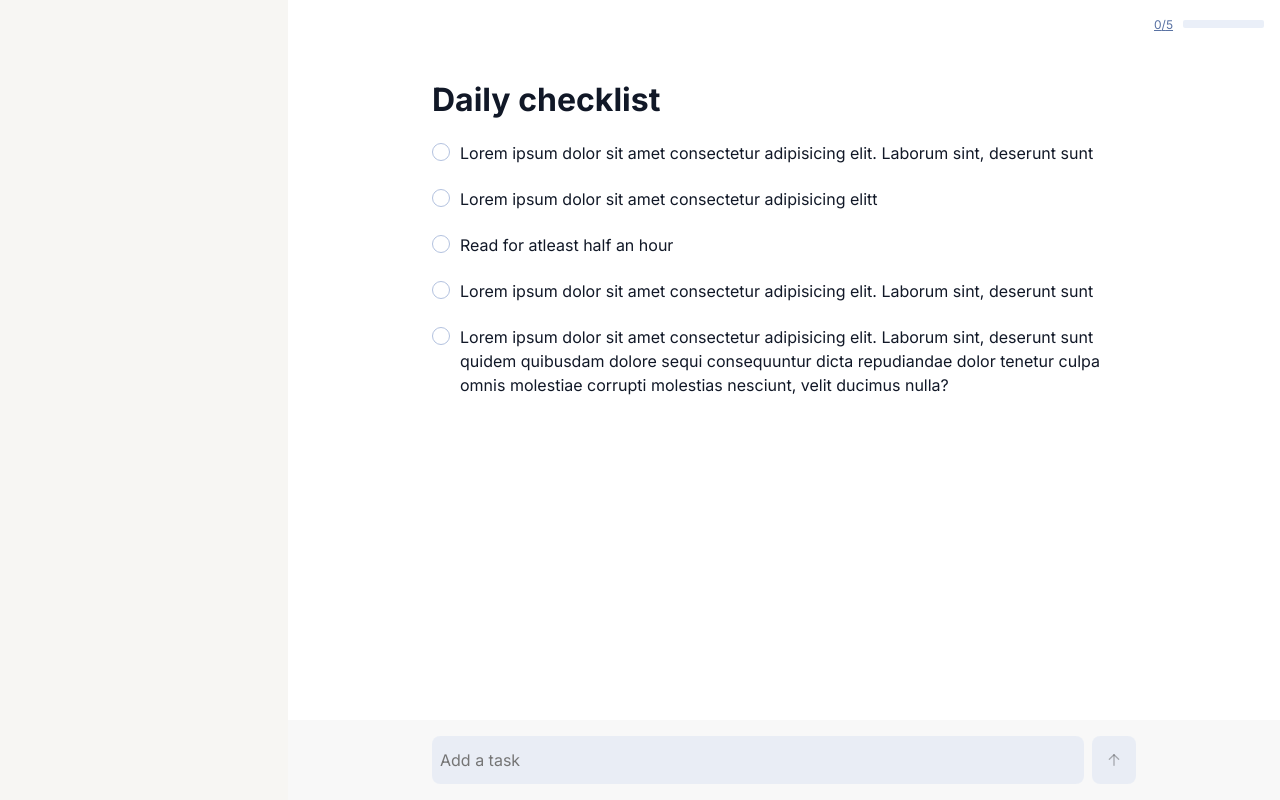
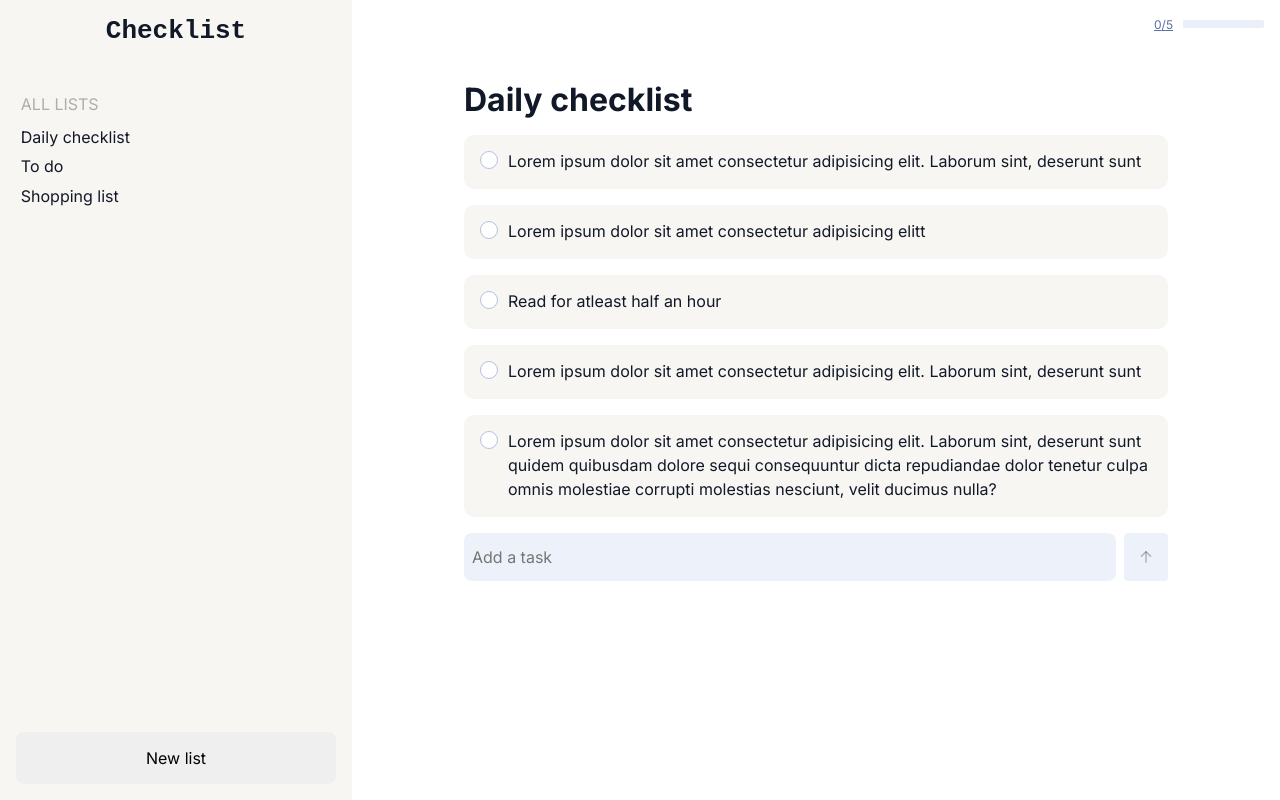
Before and after one commit to manish-basargekar/compound, a Next.js app: page /dashboard in a window 1280 px wide. Built offline with nearby package versions, Linux system fonts and the light colour scheme.

Commit message:
added sidebar content, removed bottom bar

```diff
--- a/components/Task/Task.module.scss
+++ b/components/Task/Task.module.scss
@@ -4,7 +4,8 @@
     transition: text-decoration 300ms ease;
     padding:0;
 
-    // background-color: #fff;
+    background-color: #f7f6f3;
+    padding: 1rem;
     border-radius: 10px;
     // box-shadow: rgba(0, 0, 0, 0.08) 0px 1px 3px 0px;
     // width: 600px;
@@ -12,7 +13,7 @@
     font-size: 1rem;
     display: flex;
     margin: auto;
-    margin-top: 1.5rem;
+    margin-top: 1rem;
     position: relative;
     // color: #4B5563;
 
--- a/pages/dashboard.jsx
+++ b/pages/dashboard.jsx
@@ -63,7 +63,23 @@ export default function Home() {
 	return (
 		<>
 			<div className={Style.container}>
-				<div className={Style.sidebar}></div>
+				<div className={Style.sidebar}>
+					<div className={Style.sidebar__header}>
+						<h1>Checklist</h1>
+					</div>
+					<div className={Style.sidebar__content}>
+						<div className={Style.head}>
+							<h3>All lists</h3>
+							{/* <button>+</button> */}
+						</div>
+						<ul>
+							<li>Daily checklist</li>
+							<li>To do</li>
+							<li>Shopping list</li>
+						</ul>
+					</div>
+					<button className={Style.createListBtn}>New list</button>
+				</div>
 
 				<main className={Style.main}>
 					<div className={Style.navbar}>
@@ -85,8 +101,58 @@ export default function Home() {
 							<h1>Daily checklist</h1>
 						</div>
 						<Task habitList={habitList} setHabitList={setHabitList} />
+						<form onSubmit={addHabit}>
+							<div className={Style.addTask}>
+								{/* <div className={Style.icon}>
+									<svg
+										stroke="currentColor"
+										fill="none"
+										stroke-width="2"
+										viewBox="0 0 24 24"
+										stroke-linecap="round"
+										stroke-linejoin="round"
+										height="1em"
+										width="1em"
+										xmlns="http://www.w3.org/2000/svg"
+									>
+										<line x1="12" y1="5" x2="12" y2="19"></line>
+										<line x1="5" y1="12" x2="19" y2="12"></line>
+									</svg>
+								</div> */}
+								<TextareaAutosize
+									maxRows={5}
+									required
+									placeholder="Add a task"
+									className={Style.addHabitInput}
+									value={newHabit}
+									onChange={(e) => setNewHabit(e.target.value)}
+								/>
 							</div>
-					<div className={Style.bottomBar}>
+							<button
+								type="submit"
+								disabled={newHabit ? false : true}
+								className={Style.addHabitBtn}
+								// style={{ backgroundColor: newHabit ? "#F900BF" : "none" }}
+							>
+								<svg
+									xmlns="http://www.w3.org/2000/svg"
+									width="16"
+									height="16"
+									viewBox="0 0 24 24"
+									fill="none"
+									stroke="currentColor"
+									strokeWidth="2"
+									strokeLinecap="round"
+									strokeLinejoin="round"
+									// class="ai ai-ArrowUp"
+								>
+									<path d="M12 20V4" />
+									<path d="M5 11l7-7 7 7" />
+								</svg>
+							</button>
+						</form>
+					</div>
+					{/* <div className={Style.bottomBar}>
 						<form onSubmit={addHabit}>
 							<div className={Style.addTask}>
 								<TextareaAutosize
@@ -121,7 +187,7 @@ export default function Home() {
 								</svg>
 							</button>
 						</form>
-					</div>
+					</div> */}
 				</main>
 			</div>
 		</>
--- a/styles/Home.module.scss
+++ b/styles/Home.module.scss
@@ -19,15 +19,86 @@
     font-weight: 300;
   }
 
-
-
   .sidebar {
-    width: 18rem;
+    width: 22rem;
     height: 100vh;
     background-color: #f7f6f3;
     // position: absolute;
     // left: 0;
     // right: 0;
+
+    display: flex;
+    flex-direction: column;
+    justify-content: space-between;
+    align-items: center;
+    padding: 1rem;
+
+    h1 {
+      font-family: monospace;
+      // width: 100%;
+      // border-bottom: 2px solid grey;
+    }
+
+    .sidebar__content {
+      width: 100%;
+      height: 100%;
+      margin-top: 3rem;
+
+      .head {
+        display: flex;
+        align-items: center;
+        justify-content: space-between;
+
+        h3 {
+          text-transform: uppercase;
+          margin-left: 0.3rem;
+          font-size: 1rem;
+          font-weight: 300;
+          color: rgb(175, 173, 173);
+        }
+        button {
+          width: 2rem;
+          height: 2rem;
+          font-size: 1.5rem;
+          display: flex;
+          justify-content: center;
+          align-items: center;
+          border: none;
+          border-radius: 4px;
+          // background-color: #e9e9e9;
+          cursor: pointer;
+        }
+      }
+    }
+
+    ul {
+      // background-color: #f90099;
+      width: 100%;
+      align-self: stretch;
+      margin-top: 0.5rem;
+
+      li {
+        // margin-top: 1rem;
+        list-style: none;
+        // width: 100%;
+        cursor: pointer;
+        padding: 0.3rem;
+        border-radius: 4px;
+
+        &:hover {
+          background-color: #e7e7e6;
+        }
+      }
+    }
+
+    .createListBtn {
+      padding: 1rem;
+      width: 100%;
+      border: none;
+      // border-top: 2px solid rgb(202, 198, 198);
+      cursor: pointer;
+      border-radius: 8px;
+    }
   }
 
   .navbar {
@@ -83,30 +154,150 @@
     }
   }
 
-  .bottomBar {
+  // .bottomBar {
+  //   // width: calc(100% - 18rem);
+  //   width: 100%;
+  //   position: absolute;
+  //   bottom: 0;
+  //   // right: 0;
+  //   background-color: #f7f6f3;
+  //   // background-color: #ff7474;
+  //   // width: calc(100% - 18rem);
+  //   // position: absolute;
+  //   // right: 0;
+  //   // height: 5rem;
+  //   padding: 1rem;
+  //   height: max-content;
+  //   display: none;
+
+  //   form{
+  //     width: 768px;
+  //     margin: auto;
+  //     display: flex;
+  //     align-items: center;
+  //     justify-content: space-between;
+  //     gap: .5rem;
+  //     padding: 0 2rem;
+
+  //     .addHabitBtn {
+  //       height: 3rem;
+  //       width: 3rem;
+  //       // margin-right: 1rem;
+  //       cursor: pointer;
+
+  //       border: none;
+  //       // background-color: aqua;
+  //       display: flex;
+  //       justify-content: center;
+  //       align-items: center;
+  //       border-radius: 8px;
+
+  //       // position: absolute;
+  //       // right: 5px;
+  //       // bottom: 5px;
+  //       background-color: #f90099;
+  //       align-self: flex-end;
+
+  //       &:hover {
+  //         //  background-color: rgba(220, 228, 243, 0.5);
+  //         opacity: 0.7;
+  //         svg {
+  //           opacity: 0.7;
+  //         }
+  //       }
+  //       &:disabled {
+  //         cursor: not-allowed;
+  //         background-color: rgba(220, 228, 243, 0.5);
+  //       }
+  //     }
+  //   }
+
+  //   .addTask {
+  //     // padding: 12px 10px;
+  //     // margin-top: 15px;
+  //     border-radius: 8px;
+
+  //     // display: grid;
+  //     // // grid-template-columns: 40px 1fr min-content;
+  //     // grid-template-columns: 1fr 50px;
+  //     // -moz-box-align: center;
+  //     // align-items: flex-end;
+  //     // gap: 10px;
+  //     background-color: rgba(220, 228, 243, 0.5);
+  //     border-radius: 8px;
+  //     padding: 0.5rem;
+  //     // margin-top: 1rem;
+  //     // margin-bottom: 10px;
+  //     width: 100%;
+  //     min-height: 3rem;
+
+  //     position: relative;
+  //     display: flex;
+  //     justify-content: center;
+  //     align-items: center;
+  //     // flex: 2;
+
+  //     .addHabitInput {
+  //       border: medium none;
+  //       box-shadow: none;
+  //       margin-bottom: 0px;
+  //       padding: 0px;
+  //       background: transparent none repeat scroll 0% 0%;
+
+  //       // min-height: 10px;
+  //       resize: none;
+  //       // padding: 10px;
+  //       box-sizing: border-box;
+  //       // margin: 5px;
+  //       align-self: center;
+  //       width: 100%;
+  //       // width: calc(100% - 1rem);
+  //       // background-color: hotpink;
+  //     }
+  //   }
+  // }
+
+  .main {
+    // background-color: #f900bf;
     // width: calc(100% - 18rem);
-    width: 100%;
-    position: absolute;
-    bottom: 0;
-    // right: 0;
-    background-color: #f8f8f8;
-    // background-color: #ff7474;
-    // width: calc(100% - 18rem);
-    // position: absolute;
-    // right: 0;
-    // height: 5rem;
-    padding: 1rem;
-    height: max-content;
+    flex: 2;
+    display: flex;
+    flex-direction: column;
+    justify-content: flex-start;
+    align-items: center;
+    position: relative;
+  }
+}
 
+.tasklist {
+  margin-top: 5rem;
+  display: flex;
+  flex-direction: column;
+  // background-color: blue;
+  width: max-content;
+  // margin: auto;
+  width: 768px;
+  padding: 0 2rem;
+  // overflow-y: scroll;
 
-    form{
+  form {
     width: 768px;
     margin: auto;
     display: flex;
     align-items: center;
     justify-content: space-between;
-      gap: .5rem;
-      padding: 0 2rem;
+    gap: 0.5rem;
+    padding-right: 4rem;
+    margin-top: 1rem;
+
+    .icon {
+      width: 40px;
+      height: 2rem;
+      display: flex;
+      justify-content: center;
+      align-items:  center;
+      // background-color: #19e712;
+    }
 
     .addHabitBtn {
       height: 3rem;
@@ -119,12 +310,12 @@
       display: flex;
       justify-content: center;
       align-items: center;
-        border-radius: 8px;
+      border-radius: 4px;
 
       // position: absolute;
       // right: 5px;
       // bottom: 5px;
-        background-color: #f900bf;
+      background-color: #19e712;
       align-self: flex-end;
 
       &:hover {
@@ -166,7 +357,6 @@
     align-items: center;
     // flex: 2;
 
-
     .addHabitInput {
       border: medium none;
       box-shadow: none;
@@ -183,32 +373,9 @@
       width: 100%;
       // width: calc(100% - 1rem);
       // background-color: hotpink;
+
     }
   }
-  }
-
-
-  .main{
-    // background-color: #f900bf;
-    // width: calc(100% - 18rem);
-    flex: 2;
-    display: flex;
-    flex-direction: column;
-    justify-content: flex-start;
-    align-items: center;
-    position: relative;
-  }
-}
-
-.tasklist {
-  margin-top: 5rem;
-  display: flex;
-  flex-direction: column;
-  // background-color: blue;
-  width: max-content;
-  // margin: auto;
-   width: 768px;
-    padding: 0 2rem;
 
   .head {
     display: flex;
```
Lines whose indentation alone changed are shown as unchanged.
